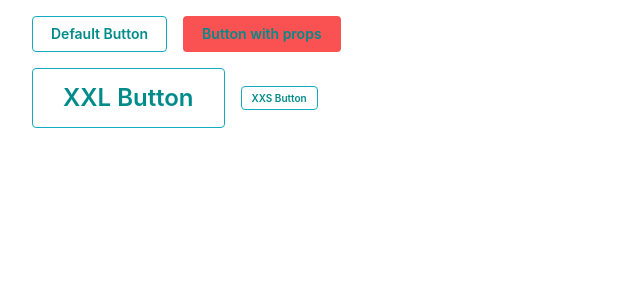
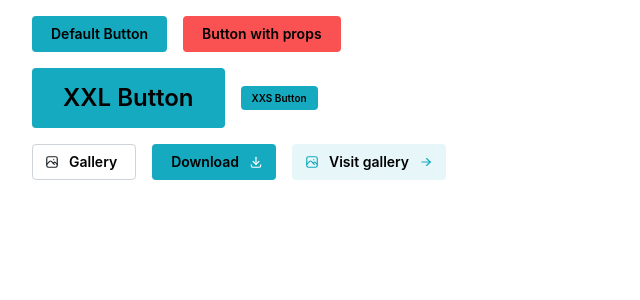
Before and after one commit to yasushi-mo/mantine-next-app-router, a Next.js app: page / in a window 1280 px wide. Shown: the top 300 px of the page, without its empty margins (0-640 px from the left). Built offline with nearby package versions, Linux system fonts and the light colour scheme.

Commit message:
Add: Left and right sections

```diff
--- a/src/app/page.tsx
+++ b/src/app/page.tsx
@@ -1,4 +1,5 @@
 import { Button, Container, Group, Stack } from "@mantine/core";
+import { IconArrowRight, IconDownload, IconPhoto } from "@tabler/icons-react";
 
 export default function Home() {
   return (
@@ -14,6 +15,21 @@
           <Button size="xxl">XXL Button</Button>
           <Button size="xxs">XXS Button</Button>
         </Group>
+        <Group>
+          <Button leftSection={<IconPhoto size={14} />} variant="default">
+            Gallery
+          </Button>
+
+          <Button rightSection={<IconDownload size={14} />}>Download</Button>
+
+          <Button
+            variant="light"
+            leftSection={<IconPhoto size={14} />}
+            rightSection={<IconArrowRight size={14} />}
+          >
+            Visit gallery
+          </Button>
+        </Group>
       </Stack>
     </Container>
   );
--- a/src/libs/mantine/index.ts
+++ b/src/libs/mantine/index.ts
@@ -21,11 +21,10 @@
     Button: Button.extend({
       defaultProps: {
         color: "cyan",
-        variant: "outline",
       },
       styles: {
         label: {
-          color: "darkcyan",
+          color: "black",
         },
       },
       vars: (theme, props) => {
```
